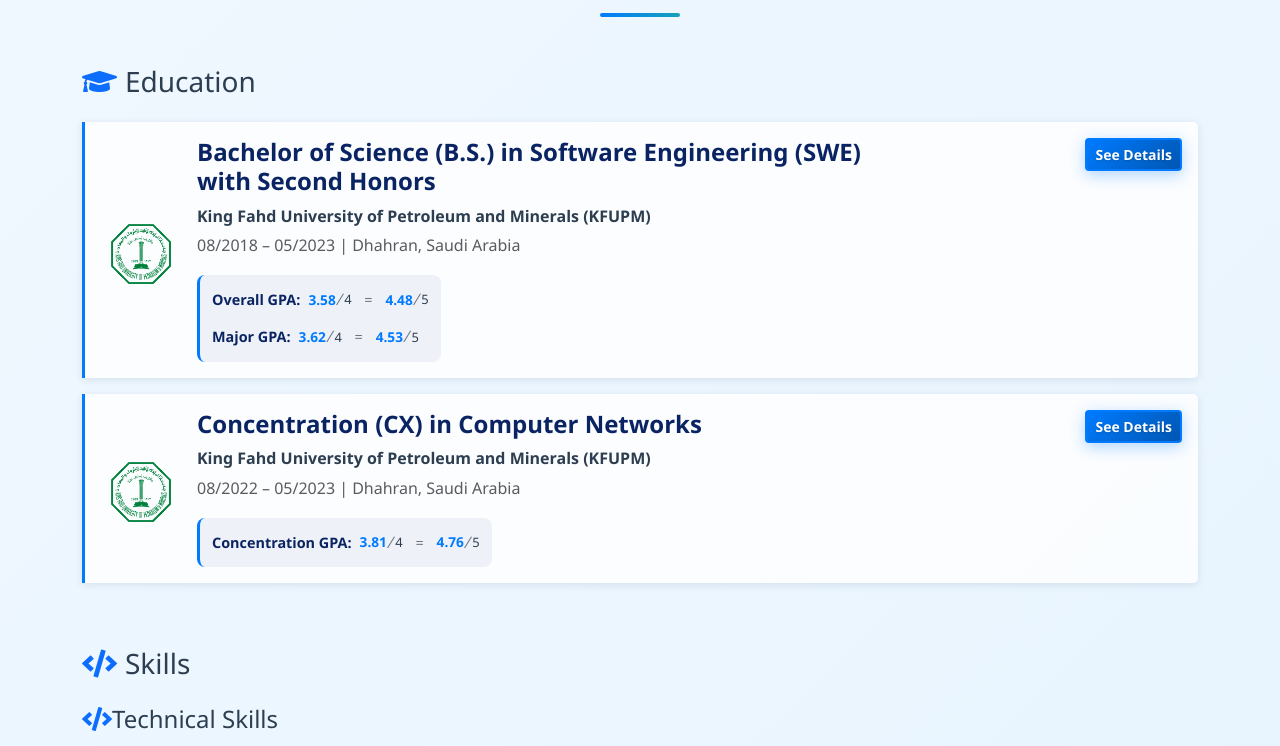
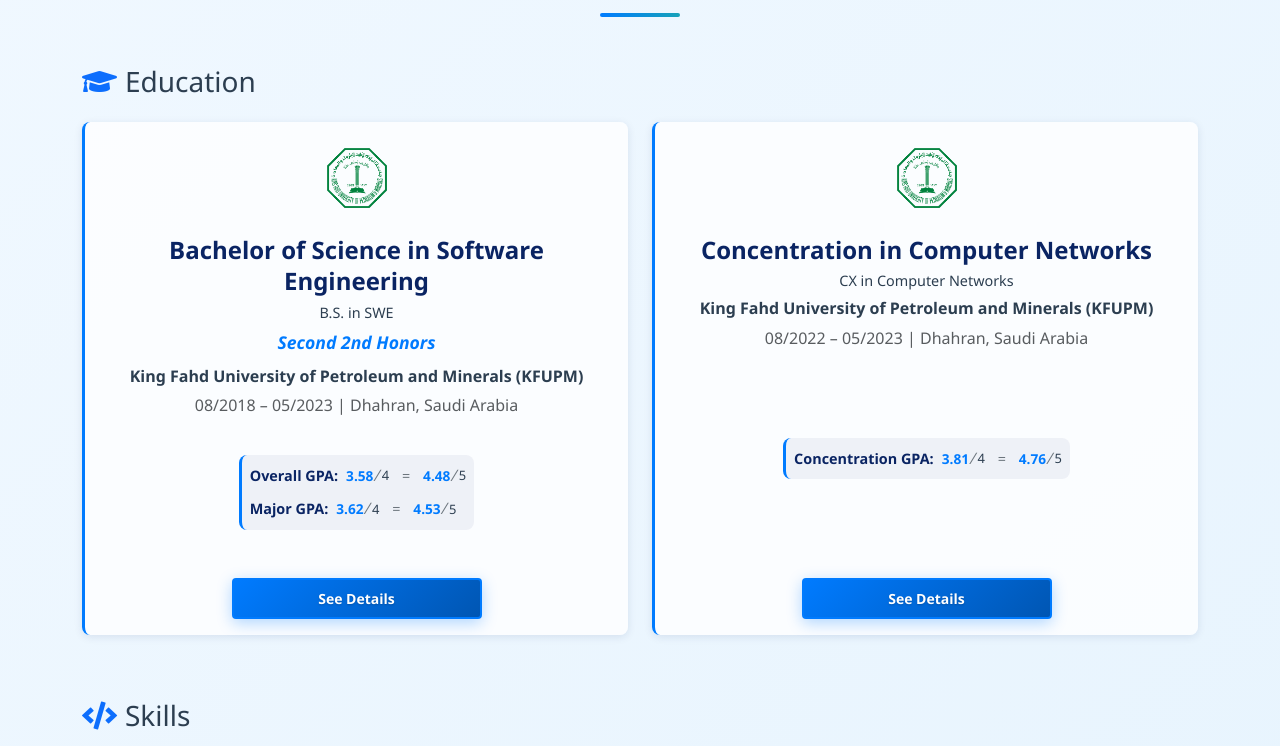
Before and after one commit to Dracolmao/Dracolmao.github.io, a plain HTML site: page index.html in a window 1280 px wide. Shown: the part 966-1712 px from the top of the page. Drawn offline with nearby package versions, Linux system fonts and the light colour scheme.

Commit message:
navbar, and education fix

```diff
--- a/css/custom.css
+++ b/css/custom.css
@@ -393,6 +393,21 @@ section {
   line-height: 1.7;
 }
 
+/* Work Experience Item Styles */
+.work-experience-item {
+  padding: 1rem;
+  border-left: 3px solid var(--blue);
+  background-color: rgba(255, 255, 255, 0.8);
+  border-radius: 0 5px 5px 0;
+  box-shadow: 0 2px 8px rgba(10, 36, 99, 0.1);
+}
+
+.work-experience-item h4 {
+  color: var(--primary-text);
+  font-weight: 600;
+}
+
+/* Education Item Styles - Only for education section */
 .education-item {
   padding: 1rem;
   border-left: 3px solid var(--blue);
@@ -404,6 +419,15 @@ section {
 .education-item h4 {
   color: var(--primary-text);
   font-weight: 600;
+}
+
+/* Override for education section items that use education-vertical */
+.education-grid .education-item {
+  padding: 0;
+  border-left: none;
+  background-color: transparent;
+  border-radius: 0;
+  box-shadow: none;
 }
 
 .skill-item {
@@ -727,6 +751,19 @@ footer {
   transform: translateY(0);
 }
 
+/* Animation for Work Experience Items */
+.work-experience-item {
+  opacity: 0;
+  transform: translateY(20px);
+  transition: opacity 0.6s ease, transform 0.6s ease;
+}
+
+.work-experience-item.visible {
+  opacity: 1;
+  transform: translateY(0);
+}
+
+/* Animation for Education Items */
 .education-item {
   opacity: 0;
   transform: translateY(20px);
@@ -734,6 +771,18 @@ footer {
 }
 
 .education-item.visible {
+  opacity: 1;
+  transform: translateY(0);
+}
+
+/* Special handling for education-vertical items */
+.education-vertical {
+  opacity: 0;
+  transform: translateY(20px);
+  transition: opacity 0.6s ease, transform 0.6s ease;
+}
+
+.education-vertical.visible {
   opacity: 1;
   transform: translateY(0);
 }
@@ -969,17 +1018,111 @@ footer {
   margin-top: 0.5rem;
 }
 
+/* Education Grid Layout */
+.education-grid {
+  display: grid;
+  grid-template-columns: repeat(auto-fit, minmax(400px, 1fr));
+  gap: 1.5rem;
+  margin-top: 1rem;
+}
+
+/* For larger screens - 2 columns */
+@media (min-width: 992px) {
+  .education-grid {
+    grid-template-columns: repeat(2, 1fr);
+  }
+}
+
+/* For medium screens - still 2 columns but smaller min-width */
+@media (min-width: 768px) and (max-width: 991px) {
+  .education-grid {
+    grid-template-columns: repeat(2, 1fr);
+    gap: 1rem;
+  }
+}
+
+/* For smaller screens - 1 column */
+@media (max-width: 767px) {
+  .education-grid {
+    grid-template-columns: 1fr;
+    gap: 1rem;
+  }
+}
+
+/* Vertical Education Item Layout */
+.education-vertical {
+  padding: 1rem;
+  background-color: rgba(255, 255, 255, 0.8);
+  border-radius: 8px;
+  box-shadow: 0 2px 8px rgba(10, 36, 99, 0.1);
+  border-left: 3px solid var(--blue);
+  height: 100%;
+  display: flex;
+  flex-direction: column;
+  justify-content: space-between;
+}
+
+.education-vertical .education-logo {
+  width: 80px;
+  height: 80px;
+  object-fit: contain;
+  margin: 0 auto 0.75rem auto;
+}
+
+.education-vertical .education-title {
+  margin-bottom: 0.25rem;
+  line-height: 1.3;
+  word-wrap: break-word;
+  hyphens: auto;
+}
+
+.education-vertical .education-subtitle {
+  font-size: 0.9rem;
+  color: var(--secondary-text);
+  margin-bottom: 0.25rem;
+  font-weight: 500;
+}
+
+.education-vertical .education-honor {
+  font-size: 1.1rem;
+  color: var(--blue);
+  margin-bottom: 0.5rem;
+  font-weight: 700;
+  font-style: italic;
+}
+
+.education-vertical .education-gpa {
+  margin-top: 0.75rem;
+  margin-bottom: 0.75rem;
+}
+
+.education-vertical .education-button {
+  margin-top: auto;
+  padding-top: 1rem;
+  display: flex;
+  justify-content: center;
+  align-items: flex-end;
+}
+
+.education-vertical .education-button .btn {
+  min-width: 200px;
+  padding: 0.5rem 1.5rem;
+  width: 100%;
+  max-width: 250px;
+}
+
 /* GPA Display Styling */
 .gpa-display {
   display: flex;
   flex-direction: column;
-  gap: 0.75rem;
-  margin-top: 0.5rem;
-  padding: 0.75rem;
+  gap: 0.5rem;
+  margin: 0.25rem auto;
+  padding: 0.5rem;
   background-color: rgba(10, 36, 99, 0.05);
   border-radius: 8px;
   border-left: 3px solid var(--blue);
   max-width: fit-content;
+  text-align: center;
 }
 
 .gpa-row {
--- a/index.html
+++ b/index.html
@@ -131,14 +131,18 @@
       <div class="row mb-5">
         <div class="col-12">
           <h3 class="mb-4"><i class="fas fa-graduation-cap text-primary me-2"></i>Education</h3>
+          <div class="education-grid">
             <div class="education-item mb-3">
-                  <div class="d-flex align-items-start justify-content-between">
-                    <div class="d-flex align-items-center">
-                      <img src="img/KFUPM_LOGO.png" alt="KFUPM" class="education-logo me-3">
-                      <div class="flex-grow-1">
-                        <h4>Bachelor of Science (B.S.) in Software Engineering (SWE)<br>with Second Honors</h4>
+              <div class="education-vertical">
+                <div class="education-header text-center">
+                  <img src="img/KFUPM_LOGO.png" alt="KFUPM" class="education-logo mb-3">
+                  <h4 class="education-title">Bachelor of Science in Software Engineering</h4>
+                  <p class="education-subtitle">B.S. in SWE</p>
+                  <p class="education-honor">Second 2nd Honors</p>
                   <p class="mb-1"><strong>King Fahd University of Petroleum and Minerals (KFUPM)</strong></p>
                   <p class="text-muted">08/2018 – 05/2023 | Dhahran, Saudi Arabia</p>
+                </div>
+                <div class="education-gpa mt-3">
                   <div class="gpa-display">
                     <div class="gpa-row">
                       <span class="gpa-item">
@@ -174,20 +178,21 @@
                     </div>
                   </div>
                 </div>
-                    </div>
-                    <div class="ms-3">
+                <div class="education-button mt-3 text-center">
                   <a href="#bachelor-details" class="btn btn-primary btn-sm">See Details</a>
                 </div>
               </div>
             </div>
             <div class="education-item mb-3">
-                  <div class="d-flex align-items-start justify-content-between">
-                    <div class="d-flex align-items-center">
-                      <img src="img/KFUPM_LOGO.png" alt="KFUPM" class="education-logo me-3">
-                      <div class="flex-grow-1">
-                        <h4>Concentration (CX) in Computer Networks</h4>
+              <div class="education-vertical">
+                <div class="education-header text-center">
+                  <img src="img/KFUPM_LOGO.png" alt="KFUPM" class="education-logo mb-3">
+                  <h4 class="education-title">Concentration in Computer Networks</h4>
+                  <p class="education-subtitle">CX in Computer Networks</p>
                   <p class="mb-1"><strong>King Fahd University of Petroleum and Minerals (KFUPM)</strong></p>
                   <p class="text-muted">08/2022 – 05/2023 | Dhahran, Saudi Arabia</p>
+                </div>
+                <div class="education-gpa mt-3">
                   <div class="gpa-display">
                     <div class="gpa-row">
                       <span class="gpa-item">
@@ -207,9 +212,9 @@
                     </div>
                   </div>
                 </div>
+                <div class="education-button mt-3 text-center">
+                  <a href="#concentration-details" class="btn btn-primary btn-sm">See Details</a>
                 </div>
-                    <div class="ms-3">
-                      <a href="#concentration-details" class="btn btn-primary btn-sm">See Details</a>
               </div>
             </div>
           </div>
@@ -464,8 +469,7 @@
         <div class="col-12">
           <div class="timeline">
             <!-- Experience Item 1 -->
-            <div class="experience-item mb-4">
-              <div class="education-item">
+            <div class="work-experience-item mb-4">
               <div class="d-flex justify-content-between align-items-start">
                 <div>
                   <h4>Engineer Software</h4>
@@ -478,11 +482,9 @@
                 </div>
               </div>
             </div>
-            </div>
 
             <!-- Experience Item 2 -->
-            <div class="experience-item mb-4">
-              <div class="education-item">
+            <div class="work-experience-item mb-4">
               <div class="d-flex justify-content-between align-items-start">
                 <div>
                   <h4>Software Engineer Intern</h4>
@@ -492,7 +494,6 @@
                 <div class="text-right">
                   <span class="badge badge-info">06/2022 – 08/2022</span>
                   <p class="text-muted mb-0">Qatif, Saudi Arabia</p>
-                  </div>
                 </div>
               </div>
             </div>
--- a/js/custom.js
+++ b/js/custom.js
@@ -84,7 +84,7 @@ function initNavbarScroll() {
 // Scroll animations
 function initScrollAnimations() {
     // Add fade-in class to elements that should animate
-    const animateElements = document.querySelectorAll('.section-title, .project-card, .education-item');
+    const animateElements = document.querySelectorAll('.section-title, .project-card, .work-experience-item, .education-item, .education-vertical');
     animateElements.forEach(element => {
         element.classList.add('fade-in');
     });
```
Also changed, not shown: 404.html (+2 -2 lines), project-template.html (+2 -2 lines). Lines whose indentation alone changed are shown as unchanged.
